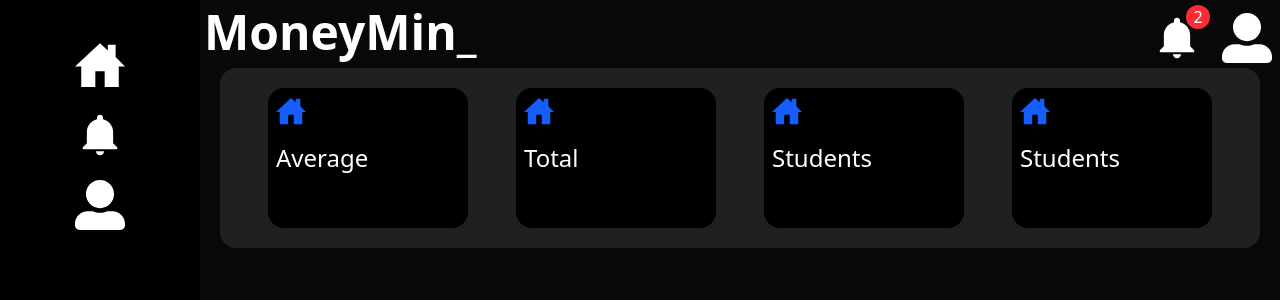
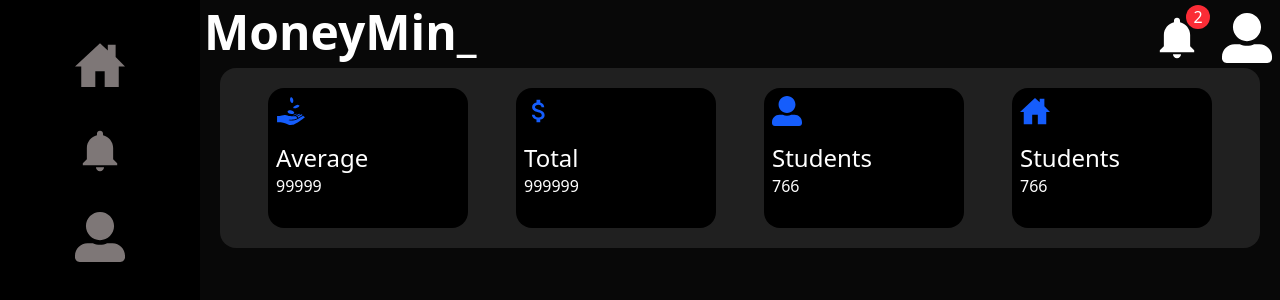
Before and after one commit to KavumaHakim/MoneyMind, a React (Vite) app: page / in a window 1280 px wide. Shown: the top 300 px of the page. Built offline with nearby package versions, Linux system fonts and the light colour scheme.

Commit message:
feat: update InfoCard components with new icons and values; enhance Sidebar styling

```diff
--- a/src/components/dashboard.tsx
+++ b/src/components/dashboard.tsx
@@ -2,6 +2,8 @@ import { IoHomeSharp } from "react-icons/io5";
 import type { IconType } from "react-icons";
 import { IoMdNotifications } from "react-icons/io";
 import { FaUserAlt } from "react-icons/fa";
+import { MdAttachMoney } from "react-icons/md";
+import { GiReceiveMoney } from "react-icons/gi";
 
 
 const Dashboard = () => {
@@ -11,9 +13,9 @@ const Dashboard = () => {
             <div>
                 <Heading/>
                     <div className="flex bg-[#202020] w-100% justify-evenly flex-wrap h-45 items-center ml-5 mr-5 rounded-2xl">
-                        <InfoCard cardName="Average" icon={IoHomeSharp} value="766"/>
-                        <InfoCard cardName="Total" icon={IoHomeSharp} value="766"/>
-                        <InfoCard cardName="Students" icon={IoHomeSharp} value="766"/>
+                        <InfoCard cardName="Average" icon={GiReceiveMoney} value="99999"/>
+                        <InfoCard cardName="Total" icon={MdAttachMoney} value="999999"/>
+                        <InfoCard cardName="Students" icon={FaUserAlt} value="766"/>
                         <InfoCard cardName="Students" icon={IoHomeSharp} value="766"/>
                     </div>
             </div>
@@ -36,10 +38,10 @@ const Heading = () => {
 const Sidebar = () => {
     return(
         <div className="h-screen w-full bg-black flex flex-col items-center">
-            <div className="flex flex-col gap-5 mt-10">
-                <IoHomeSharp size={50} className="text-[white]" />
-                <IoMdNotifications size={50} className="text-[white]" />
-                <FaUserAlt size={50} className="text-[white]" />
+            <div className="flex flex-col gap-9 mt-10">
+                <IoHomeSharp size={50} className="text-[#cdc1c19d]" />
+                <IoMdNotifications size={50} className="text-[#cdc1c19d]" />
+                <FaUserAlt size={50} className="text-[#cdc1c19d]" />
             </div>
         </div>
     )
@@ -74,7 +76,7 @@ const InfoCard = ({ cardName, icon, value }: InfoCardProps) => {
         <div className="h-35 bg-black rounded-2xl w-50 flex p-2 flex-col ">
             <Icon size={30} className="text-blue-600" />
             <h2 className="text-2xl text-white  mt-4">{cardName}</h2>
-            <p>
+            <p className="text-white">
                 {value}
             </p>
         </div>
```
